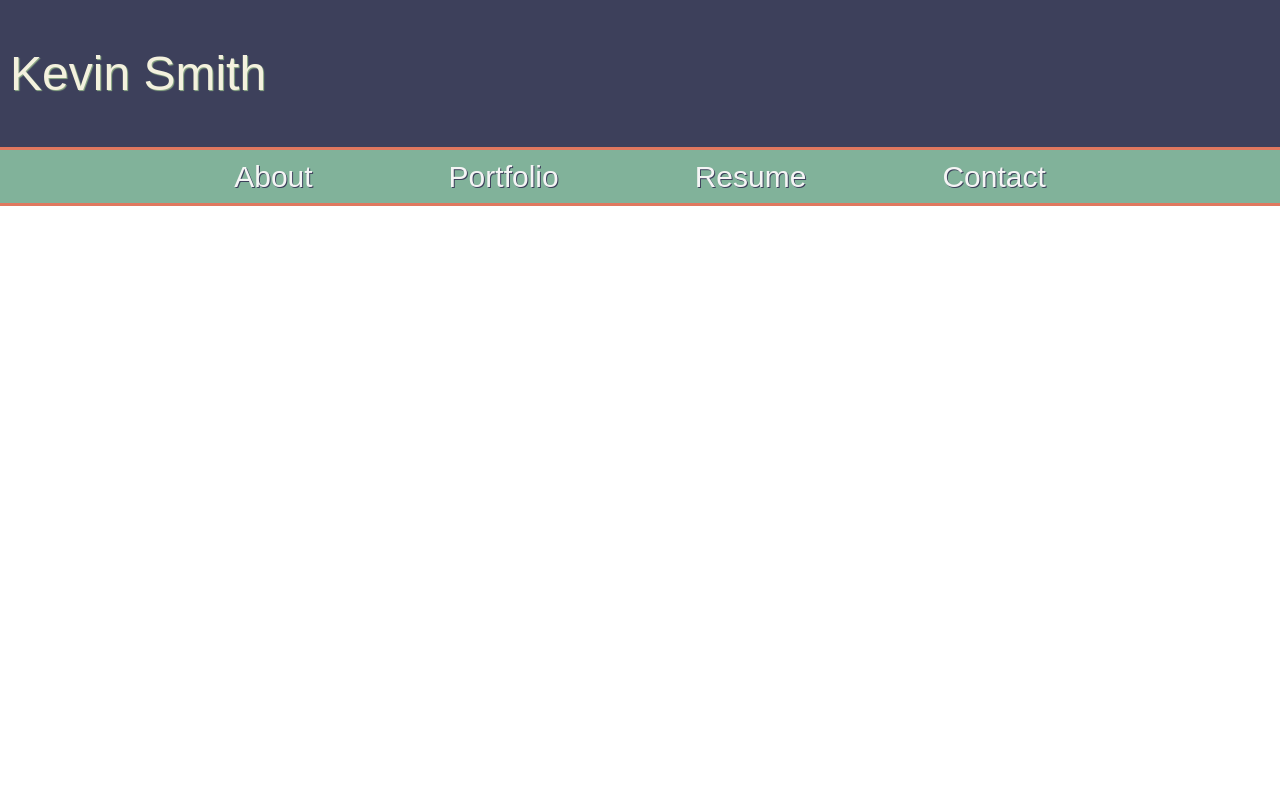
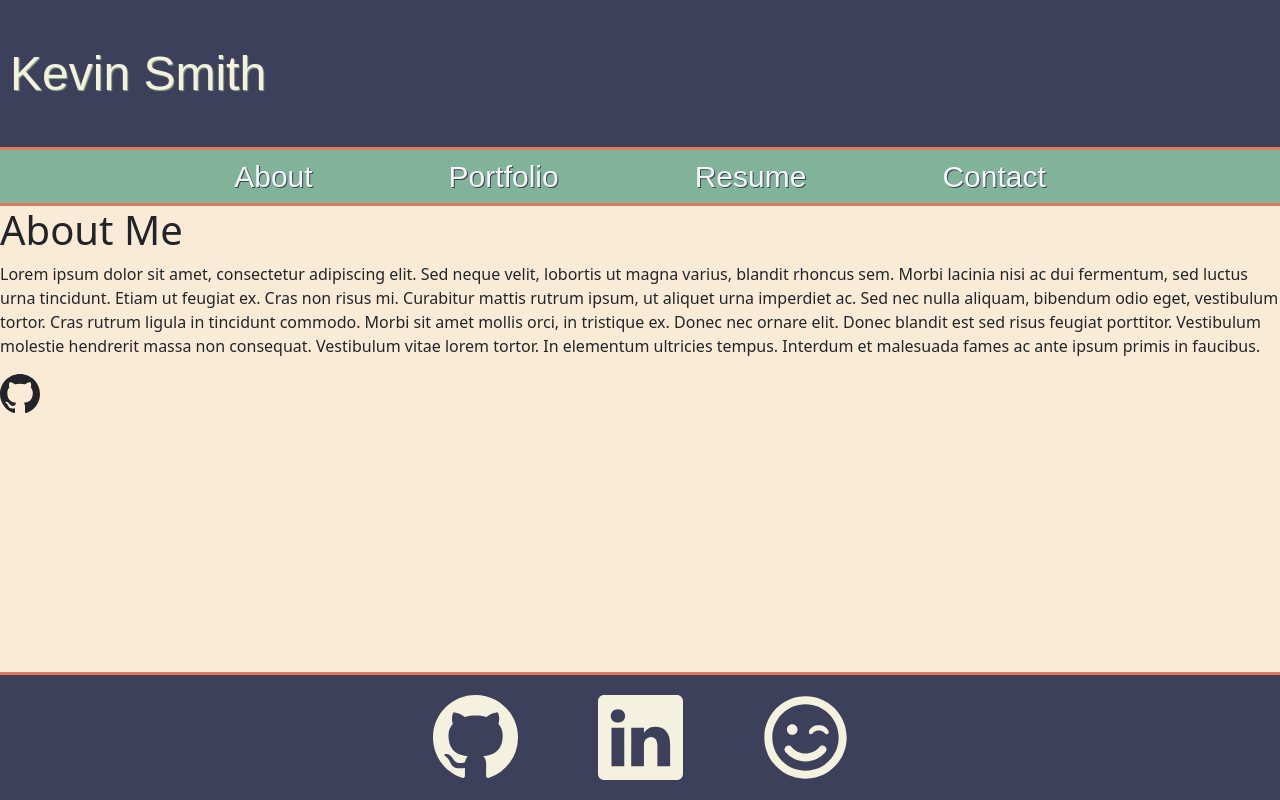
Before and after one commit to kevinsmithseven/professional-portfolio, a React (Vite) app: page / in a window 1280 px wide. Built offline with nearby package versions, Linux system fonts and the light colour scheme.

Commit message:
created Fotter component and added associated styles

```diff
--- a/package.json
+++ b/package.json
@@ -13,6 +13,7 @@
     "bootstrap": "^5.2.3",
     "react": "^18.2.0",
     "react-dom": "^18.2.0",
+    "react-icons": "^4.12.0",
     "react-router-dom": "^6.19.0"
   },
   "devDependencies": {
--- a/src/App.jsx
+++ b/src/App.jsx
@@ -1,19 +1,24 @@
-// import { Outlet } from "react-router-dom";
+import { Outlet } from "react-router-dom";
 import Header from './components/Header';
 import Navbar from './components/Navbar';
-// import Footer from './components/Footer';
+import Footer from './components/Footer';
 
 function App() {
 
   return (
-    <>
+    <div style={{
+      display: 'flex',
+      flexDirection: 'column',
+      minHeight: '100vh',
+      backgroundColor: "antiquewhite"
+    }}>
       <Header />
       <Navbar />
-      {/* <main>
+      <main style={{ flex: 1 }}>
         <Outlet />
-      </main>
-      <Footer /> */}
-    </>
+      </main >
+      <Footer />
+    </div>
   );
 }
 
--- a/src/components/Footer.jsx
+++ b/src/components/Footer.jsx
@@ -0,0 +1,21 @@
+import '../styles/Footer.css'
+import { BsGithub } from "react-icons/bs";
+import { BsLinkedin } from "react-icons/bs";
+import { FaRegSmileWink } from "react-icons/fa";
+
+
+export default function Footer() {
+    return (
+        <footer className='footer'>
+            <a href='https://github.com/kevinsmithseven' target="_blank" rel="noopener noreferrer" aria-label="Link to Kevin Smith's Github profile">
+                <BsGithub size={85} />
+            </a>
+            <a href='https://www.linkedin.com/in/kevinsmithseven/' target="_blank" rel="noopener noreferrer" aria-label="Link to Kevin Smith's LinkedIn profile">
+                <BsLinkedin size={85} />
+            </a>
+            <a href='https://www.youtube.com/watch?v=dQw4w9WgXcQ' target="_blank" rel="noopener noreferrer" aria-label="Hello Rick">
+                <FaRegSmileWink size={85} />
+            </a>
+        </footer>
+    );
+}
--- a/src/components/Navbar.jsx
+++ b/src/components/Navbar.jsx
@@ -5,7 +5,7 @@ export default function Navbar() {
         <nav className="nav">
             <ul>
                 <li>
-                    <a href="/About" >About</a>
+                    <a href="/" >About</a>
                 </li>
                 <li>
                     <a href="/Portfolio" >Portfolio</a>
--- a/src/main.jsx
+++ b/src/main.jsx
@@ -15,11 +15,11 @@ const router = createBrowserRouter([
     path: '/',
     element: <App />,
     // errorElement: <Error />,
-    // children: [
-    //   {
-    //     index: true,
-    //     element: <About />,
-    //   },
+    children: [
+      {
+        index: true,
+        element: <About />,
+      },
     //   {
     //     path: '/Contact',
     //     element: <Contact />,
@@ -32,7 +32,7 @@ const router = createBrowserRouter([
     //     path: '/resume',
     //     element: <Resume />,
     //   },
-    // ],
+    ],
   },
 ]);
 
--- a/src/pages/About.jsx
+++ b/src/pages/About.jsx
@@ -1,7 +1,9 @@
+import { BsGithub } from "react-icons/bs";
+
 export default function About() {
     return (
       <div>
-        <h1>Home Page</h1>
+        <h1>About Me</h1>
         <p>
           Lorem ipsum dolor sit amet, consectetur adipiscing elit. Sed neque
           velit, lobortis ut magna varius, blandit rhoncus sem. Morbi lacinia nisi
@@ -14,6 +16,7 @@ export default function About() {
           vitae lorem tortor. In elementum ultricies tempus. Interdum et malesuada
           fames ac ante ipsum primis in faucibus.
         </p>
+        <BsGithub size={40} />
       </div>
     );
   }
--- /dev/null
+++ b/src/styles/Footer.css
@@ -0,0 +1,19 @@
+.footer {
+    background-color: #3d405B;
+    border-top: 3px solid #e0785f;
+    padding: 20px 0;
+    display: flex;
+    justify-content: center;
+    align-items: center;
+}
+
+.footer a {
+    margin: 0 40px;
+    color: #f4f1de;
+    text-decoration: none;
+}
+
+.footer a:hover {
+    color: #e0785f;
+    /* Link hover color */
+}
```
Also changed, not shown: src/components/Project.jsx (added), 1 other file (tests, documents, lock files or other folders).
